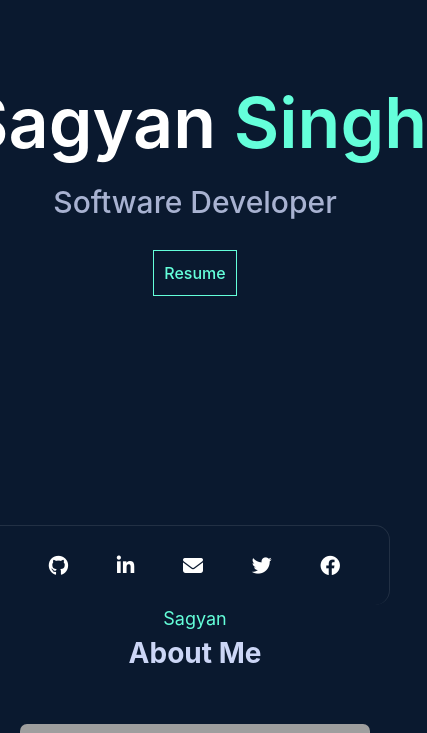
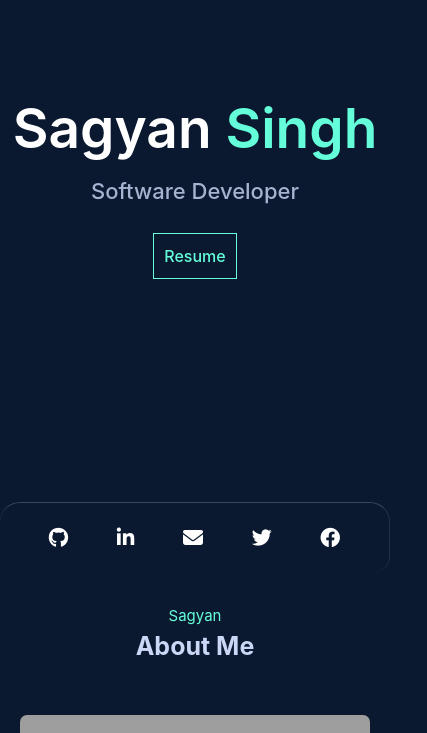
Before and after one commit to notsagyan/notsagyan.github.io, a React (Create React App) app: page / in a window 390 px wide. Shown: the part 239-972 px from the top of the page, 427 px wide, since content can reach past the window. Built offline with nearby package versions, Linux system fonts and the light colour scheme; grey boxes are pictures that could not be loaded.

Commit message:
Bottom bar responsive updates.

```diff
--- a/src/pages/css/home.css
+++ b/src/pages/css/home.css
@@ -332,18 +332,22 @@
         text-align: center;
     }
     .social-container {
-        border-top: 1px solid rgb(255, 255, 255, 0.1);
+        border-top: 1px solid rgb(255, 255, 255, 0.2);
+        border-top-right-radius: 20px;
+        border-top-left-radius: 20px;
         position: fixed;
         top: unset;
-        bottom: 0;
-        height: 80px;
+        bottom: 33px;
+        height: 70px;
         flex-direction: row;
         align-items: center;
         text-align: center;
         justify-content: space-evenly;
         color: white;
-        width: 100vw;
-        font-size: 17px
+        width: 100%;
+        font-size: 17px;
+        margin: 0;
+        z-index: 1000;
     }
 
     .social-icon {
@@ -404,3 +408,29 @@
         max-width: 100%;
     }
 }
+
+@media only screen and (max-width:500px) {
+    .text-container .name {
+        font-size: 55px;
+    }
+
+    .text-container .description {
+        font-size: 22px;
+    }
+
+    .header-section {
+        margin: 0;
+    }
+
+    .header-section .heading {
+        font-size: 15px;
+    }
+
+    .header-section .sub-heading {
+        font-size: 25px;
+    }
+
+    .contact-container .header-section {
+        margin: 0;
+    }
+}
```
